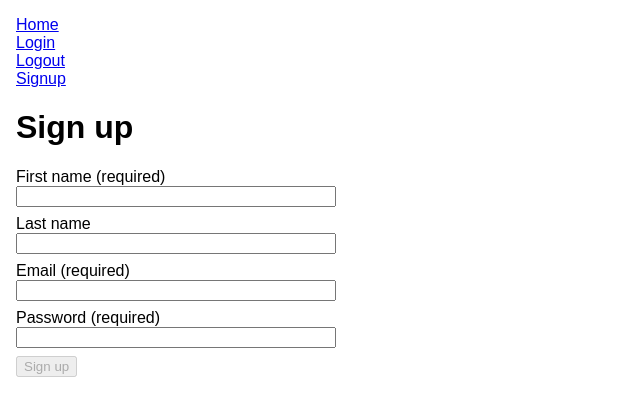
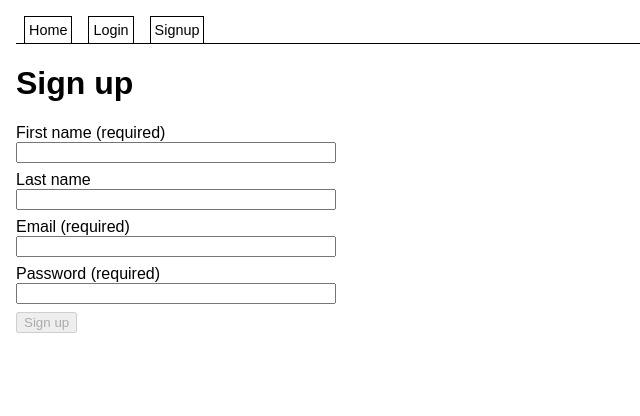
Before and after one commit to FergusDevelopmentLLC/user-auth-jwt-redux, a React (Create React App) app: page /signup in a window 1280 px wide. Shown: the top 416 px of the page, without its empty margins (0-640 px from the left). Built offline with nearby package versions, Linux system fonts and the light colour scheme.

Commit message:
navigation dynamic to logged in state

```diff
--- a/src/actions/userActions.js
+++ b/src/actions/userActions.js
@@ -5,15 +5,15 @@ String.prototype.capitalize = function() {
   return this.charAt(0).toUpperCase() + this.slice(1)
 }
 
-const getErrorMessage = ( user ) => {
+const getErrorMessage = ( response ) => {
 
   let errorMessage = ''
 
-  if(user.errors) {
-    errorMessage = Object.keys(user.errors).map((key) => `${key.capitalize()} ${[...new Set(user.errors[key])].join(', ')}`).join(', ') + '.'
+  if(response.errors) {
+    errorMessage = Object.keys(response.errors).map((key) => `${key.capitalize()} ${[...new Set(response.errors[key])].join(', ')}`).join(', ') + '.'
   }
-  else if(user.error) {
-    errorMessage = user.error
+  else if(response.error) {
+    errorMessage = response.error
   }
 
   return errorMessage
@@ -33,18 +33,18 @@ export const login = (email, password, history) => {
 
     fetch(`${ URL_PREFIX }/api/users/login`, requestOptions)
       .then(response => response.json())
-      .then(user => {
+      .then(response => {
 
-        if(user.error || user.errors) {
+        if(response.error || response.errors) {
           dispatch({
             type: LOGIN_FAILURE,
-            error: getErrorMessage(user)
+            error: getErrorMessage(response)
           })
         }
         else {
           dispatch({
             type: LOGIN_SUCCESS,
-            user: user
+            user: response.user
           })
           history.push('/mypies', null)
         }
--- a/src/components/Navigation.js
+++ b/src/components/Navigation.js
@@ -1,15 +1,67 @@
 import React from 'react'
+import PropTypes from 'prop-types'
 import { Link } from 'react-router-dom'
+import { connect } from 'react-redux'
+import { logout } from '../actions/userActions'
 
-const Navigation = () => {
+const Navigation = ({
+  loggedIn = false,
+  user = {},
+  logout
+}) => {
+
+  const getLinks = () => {
+    if(loggedIn) {
+      return (
+        <>
+        <div><Link to={"/"}>Home</Link></div>
+        <div><Link to={"/mypies"}>My pies</Link></div>
+        <div><Link to={'/'} onClick={() => logout()}>Logout</Link></div>
+        </>
+      )
+    }
+    else {
+      return (
+        <>
+        <div><Link to={"/"}>Home</Link></div>
+        <div><Link to={"/login"}>Login</Link></div>
+        <div><Link to={"/signup"}>Signup</Link></div>
+        </>
+      )
+    }
+  }
+
+  const getWelcome = () => {
+    if(loggedIn) {
+      return (
+        <div className="logged-in-name">Welcome back, {user.first_name}</div>
+      )
+    }
+    else {
+      return (
+        null
+      )
+    }
+  }
+
   return (
     <nav>
-      <div><Link to={"/"}>Home</Link></div>
-      <div><Link to={"/login"}>Login</Link></div>
-      <div><Link to={"/logout"}>Logout</Link></div>
-      <div><Link to={"/signup"}>Signup</Link></div>
+      { getLinks() }
+      { getWelcome() }
     </nav>
   )
 }
 
-export default Navigation
+Navigation.propTypes = {
+  loggedIn: PropTypes.bool,
+  user: PropTypes.object
+}
+
+const mapStateToProps = (state) => {
+  return {
+    loggedIn: state.authenticationReducer.loggedIn,
+    user: state.authenticationReducer.user
+  }
+}
+
+export default connect(mapStateToProps, { logout })(Navigation)
--- a/src/index.css
+++ b/src/index.css
@@ -110,3 +110,29 @@ h4 {
    align-items: center;
    justify-content: center;
 }
+
+nav {
+   display: flex;
+   border-bottom: 1px solid black;
+   margin-bottom: 1rem;
+}
+
+nav div {
+   border-left: 1px solid black;
+   border-top: 1px solid black;
+   border-right: 1px solid black;
+   margin: 0 .5rem 0 .5rem;
+   padding: .25rem .25rem .25rem .25rem;
+}
+
+nav div a {
+   text-decoration: none;
+   font-family: Arial, Helvetica, sans-serif;
+   font-size: .9rem;
+   color: black;
+}
+
+.logged-in-name {
+   border: 0;
+   margin-left: 3rem;
+}
```
Also changed, not shown: 1 other file (tests, documents, lock files or other folders).
